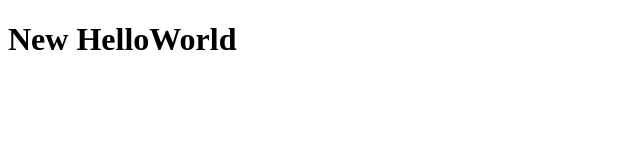
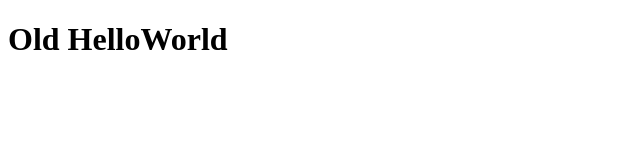
Before and after one commit to MaicolDeSouza/MaicolDeSouza.github.io, a plain HTML site: page index.html in a window 1280 px wide. Shown: the whole page, without its empty margins (0-640 px from the left). Drawn offline with Linux system fonts and the light colour scheme.

Commit message:
Update index.html

```diff
--- a/index.html
+++ b/index.html
@@ -7,6 +7,6 @@
     <title>Document</title>
 </head>
 <body>
-    <h1>New HelloWorld</h1>
+    <h1>Old HelloWorld</h1>
 </body>
 </html>
```
